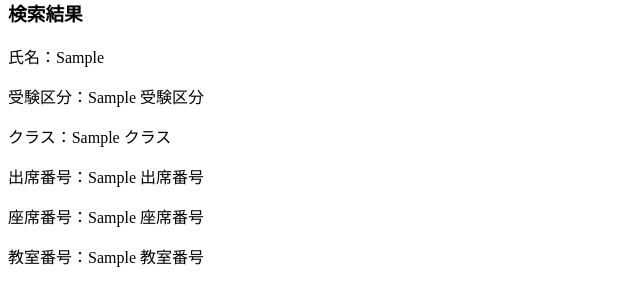
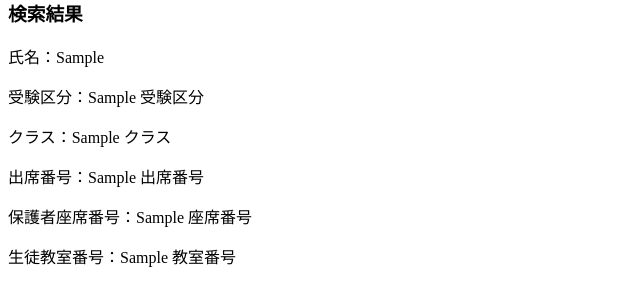
Before and after one commit to shunkun89/exam-app, a Flask app: template templates/index.html in a window 1280 px wide. Shown: the part 160-466 px from the top of the page, without its empty margins (0-640 px from the left). Run offline with Flask 3, Linux system fonts and the light colour scheme; the template is opened without the code that fills it: most values are stand-ins (such as "Sample title", 1, 10 or a date in 2020); parts of the project's set-up code (start-up, migrations or seed data) failed here and were passed over.

Commit message:
Update index.html

```diff
--- a/templates/index.html
+++ b/templates/index.html
@@ -29,8 +29,8 @@
       <p>受験区分：{{ result.受験区分 }}</p>
       <p>クラス：{{ result.クラス }}</p>
       <p>出席番号：{{ result.出席番号 }}</p>
-      <p>座席番号：{{ result.座席番号 }}</p>
-      <p>教室番号：{{ result.教室番号 }}</p>
+      <p>保護者座席番号：{{ result.座席番号 }}</p>
+      <p>生徒教室番号：{{ result.教室番号 }}</p>
   {% else %}
       <p style="color:red;">該当する受験番号が見つかりませんでした。</p>
     {% endif %}
```
